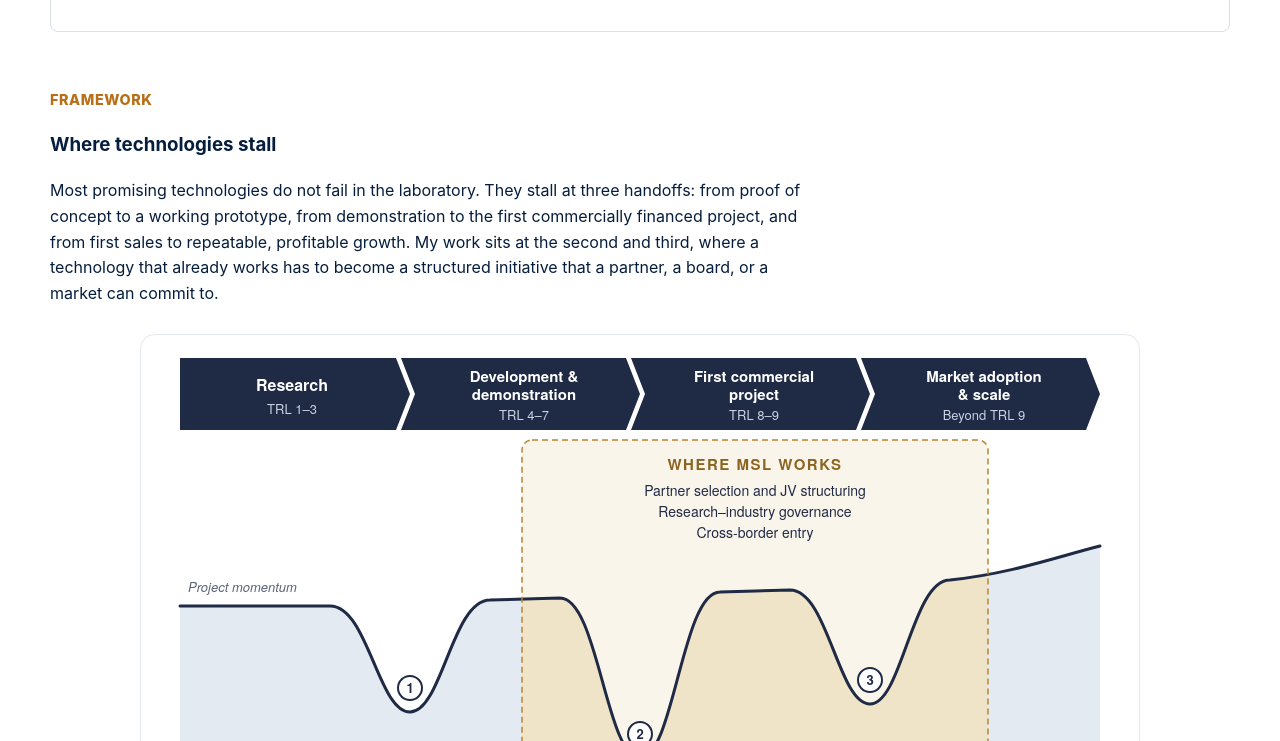
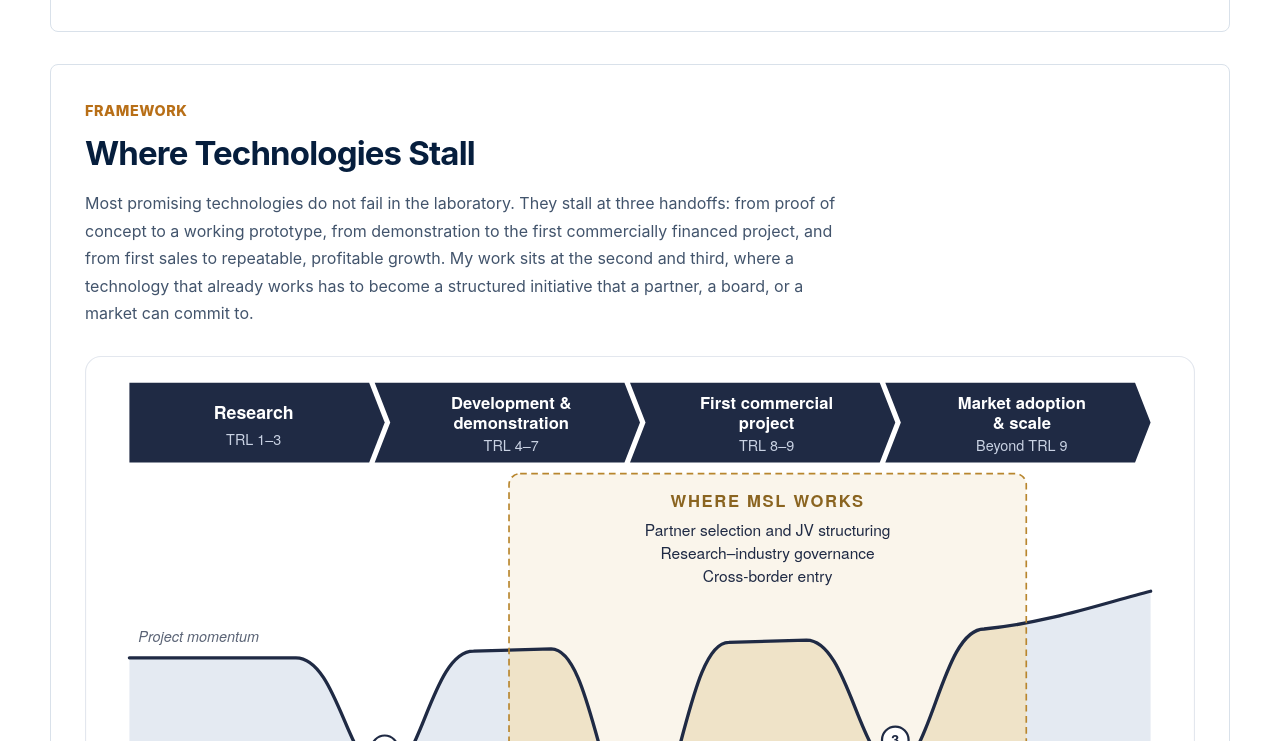
Before and after one commit to MingMSL/meridianstrategylab, a plain HTML site: page index.html in a window 1280 px wide. Shown: the part 4859-5600 px from the top of the page. Drawn offline with Linux system fonts and the light colour scheme.

Commit message:
Add files via upload

```diff
--- a/index.html
+++ b/index.html
@@ -496,16 +496,18 @@
           </article>
 
           <!-- Framework: where technologies stall (added Oct 2026) -->
-          <div class="thinking-framework" id="valleys" style="margin-top: 56px;">
+          <article class="thinking-card" id="valleys" style="display: block; margin-top: 32px;">
+            <div class="thinking-card-content">
               <p class="section-kicker">Framework</p>
-            <h3>Where technologies stall</h3>
+              <h3>Where Technologies Stall</h3>
               <p style="max-width: 760px;">
                 Most promising technologies do not fail in the laboratory. They stall at three handoffs: from proof of
                 concept to a working prototype, from demonstration to the first commercially financed project, and from
                 first sales to repeatable, profitable growth. My work sits at the second and third, where a technology
-              that already works has to become a structured initiative that a partner, a board, or a market can commit
-              to.
+                that already works has to become a structured initiative that a partner, a board, or a market can
+                commit to.
               </p>
+            </div>
             <figure style="margin: 28px 0 0;">
               <img
                 src="msl-valleys.svg"
@@ -513,10 +515,10 @@
                 width="1000"
                 height="620"
                 loading="lazy"
-                style="display: block; width: 100%; max-width: 1000px; height: auto; margin: 0 auto;"
+                style="display: block; width: 100%; height: auto;"
               >
             </figure>
-          </div>
+          </article>
         </div>
       </section>
 
```
Lines whose indentation alone changed are shown as unchanged.
